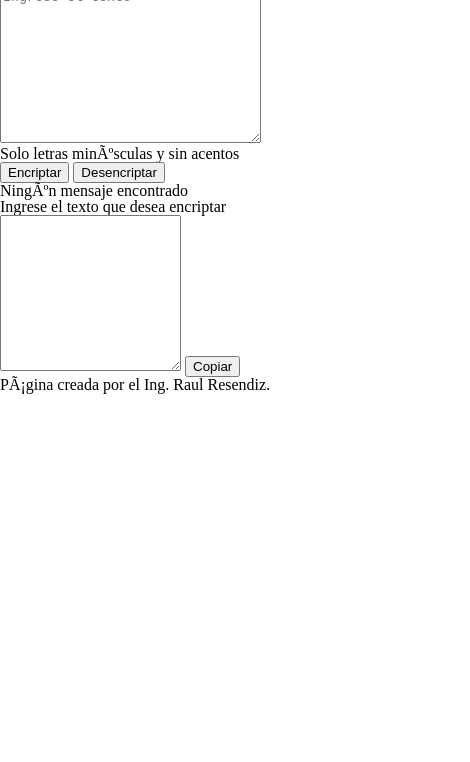
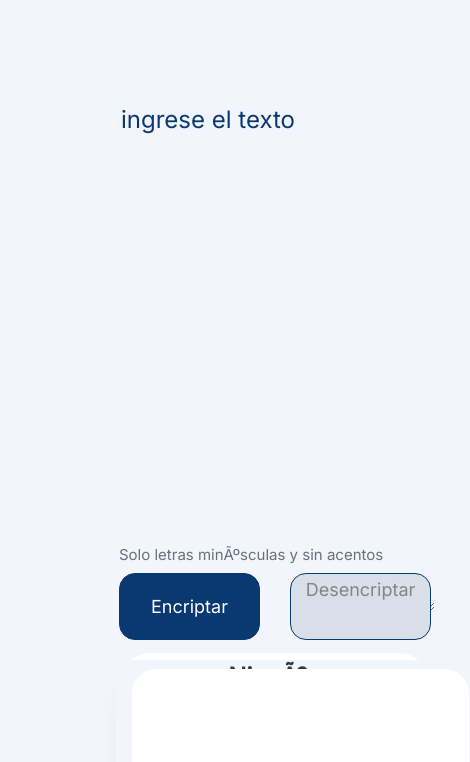
Before and after one commit to raul21r/Encriptador, a plain HTML site: page Pagina_Encriptador.html in a window 390 px wide. Shown: the part 64-826 px from the top of the page, 470 px wide, since content can reach past the window. Drawn offline with Linux system fonts and the light colour scheme.

Commit message:
Estilos agregados con CSS, falta arreglar caja de texto del resultado

```diff
--- a/Pagina_Encriptador.html
+++ b/Pagina_Encriptador.html
@@ -11,7 +11,7 @@
 		<link rel="preconnect" href="https://fonts.gstatic.com" crossorigin>
 		<link href="https://fonts.googleapis.com/css2?family=Inter&display=swap" rel="stylesheet">
 		<link rel="stylesheet" href="reset.css">
-
+		<link rel="stylesheet" href="style.css">
 	</head>
 
 	<body>
@@ -23,7 +23,7 @@
 			<section class="texto_Encriptar">
 				<textarea class="textoEncriptar" id="textoEncriptar" cols="30" rows="10"  placeholder="Ingrese el texto"></textarea>
 				<div class="terminos">
-					<h6 class="informacion"> Solo letras minúsculas y sin acentos</h6>
+					<p> Solo letras minúsculas y sin acentos</p>
 				</div>
 
 				<div class="botones">
@@ -33,6 +33,7 @@
 			</section>
 
 			<section class="texto_resultado">
+				<img src="images/munheco.png" alt="Muñeco sin resultado" id="munheco">
 				<div class="tetxo_mensaje">
 					<h2 class="mensaje">Ningún mensaje encontrado</h2>
 					<p class="parrafo">Ingrese el texto que desea encriptar</p>
--- a/style.css
+++ b/style.css
@@ -11,7 +11,7 @@
 {
     padding-top: 10px;
     margin-left: 10px;
-    width: 1%;
+    width: 5%;
 }
 
 
@@ -27,15 +27,17 @@ main
 
 .textoEncriptar
 {
-    position: relative;
+    position: absolute;
     border: none;
     color: #0a3871;
-    margin-top: 90px;
+    margin-top: 80px;
     text-transform: lowercase;
     width: 42%;
     height: 60%;
     line-height: 150%;
-
+    left: 12%;
+    top: 13%;
+    background-color: #f3f5fc;
 }
 
 ::placeholder{color: #0a3871}
@@ -45,40 +47,131 @@ main
     outline: none;
 }
 
+.terminos
+{
+    display: flex;
+    flex-direction: row;
+    align-items: center;
+    padding: 0px;
+    gap: 8px;
+    position: absolute;
+    width: 80%;
+    left: 12%;
+    top: 80%;
+    color: #495057;
+    font-size: 14px;
+  }
+
+.terminos p
+{
+    font-family: "Inter";
+    font-style: normal;
+    font-weight: 400;
+    font-size: 16px;
+    line-height: 150%;
+    color: #495057;
+    opacity: 0.8;
+    flex: none;
+    order: 1;
+    flex-grow: 0;
+  }
+
+  .texto_resultado
+  {
+    display: flex;
+    justify-content: center;
+    position: absolute;
+    width: 30%;
+    height: 90%;
+    left: 60%;
+    top: 5%;
+    background: #fff;
+    box-shadow: 0px 24px 32px -8px rgba(0, 0, 0, 0.08);
+    border-radius: 32px;
+  }
+
+.tetxo_mensaje
+{
+    display: flex;
+    flex-direction: column;
+    align-items: center;
+    justify-content: center;
+    padding: 1%;
+    gap: 16px;
+    position: absolute;
+    width: 100%;
+    top: 65%;
+    text-align: center;
+}
+
 .resultado
 {
+
+    display: flex;
+    flex-direction: column;
+    align-items: top;
+    justify-content: center;
+    gap: 16px;
     background: white;
-    background-image: url("images/munheco.png");
-    background-repeat: no-repeat;
     border: none;
     border-radius: 24px;
     color: #0a3871;
-    margin-left: 98px;
-    margin-top: 20px;
-    padding-left: 20px;
-    position: fixed;
+
+    width: 100%;
+    height: 80%;
+    line-height: 150%;
+    left: 5%;
+    top: 5%;
+
+    padding: 3%;
     position: absolute;
 
 }
+
 
 .resultado:focus
 {
     outline: none;
 }
 
+.tetxo_mensaje h2
+{
+    width: 60%;
+    font-family: "Inter";
+    font-style: normal;
+    font-weight: 700;
+    font-size: 24px;
+    line-height: 120%;
+    text-align: center;
+    color: #343a40;
+}
+
+.texto_mensaje p
+{
+    width: 80%;
+    font-family: "Inter";
+    font-style: normal;
+    font-weight: 400;
+    font-size: 16px;
+    line-height: 150%;
+    text-align: center;
+    color: #495057;
+}
+
 .botones
 {
     display: flex;
-    margin-top: 18px;
+    flex-direction: row;
     align-items: flex-start;
     padding: 1% 0;
-
+    position: absolute;
+    width: 80%;
+    left: 12%;
+    top: 85%;
 }
 
 .botonEncriptar
 {
-
-width: 328px;
 height: 67px;
 background: #0A3871;
 border-radius: 24px;
@@ -91,6 +184,12 @@ font-weight: 400;
 font-size: 18px;
 line-height: 19px;
 text-align: center;
+
+align-items: center;
+justify-content: center;
+padding: 2%;
+gap: 8px;
+width: 25%;
 
 }
 
@@ -106,21 +205,25 @@ text-align: center;
 
 .botonDesencriptar
 {
-
-width: 328px;
+    box-sizing: border-box;
+    display: flex;
+    flex-direction: row;
+    align-items: flex-start;
+    justify-content: center;
+    padding: 2%;
+    gap: 8px;
+    width: 25%;
     height: 67px;
     background: #D8DFE8;
     border-radius: 24px;
     color: #858484;
     cursor: pointer;
     border: 1px solid #0A3871;
-
     font-style: bold;
     font-weight: 400;
     font-size: 18px;
     line-height: 19px;
     text-align: center;
-
     margin-left: 30px;
 
 }
@@ -135,11 +238,25 @@ margin-left: 30px;
 	border: 5px solid #0A3871;
 }
 
+.texto_resultado img
+{
+    position: absolute;
+    width: 80%;
+    height: 50%;
+    top: 15%;
+}
 
 .botonCopiar
 {
 
-width: 336px;
+    box-sizing: border-box;
+    display: flex;
+    flex-direction: row;
+    align-items: center;
+    justify-content: center;
+    padding: 2%;
+    gap: 8px;
+    width: 25%;
     height: 67px;
 background: #D8DFE8;
 border-radius: 24px;
@@ -159,11 +276,11 @@ position: absolute;
 
 }
 
-.informacion
+/*.informacion
 {
     color: #495057;
     font-size: 14px;
-}
+}*/
 
 
 footer
@@ -173,6 +290,7 @@ footer
 	padding: 40px;
 }
 
+
 @media screen and (max-width:480px)
 {
 	h1
@@ -181,15 +299,62 @@ footer
 	}
 	main
 	{
-		width: auto;
-	}
-    body
-	{
-		width: auto;
+		display: flex;
+        flex-direction: row;
 	}
 
-	.texto_resultado, .botones, .textoEncriptar, .texto_resultado, .texto_Encriptar
+    .textoEncriptar
     {
-		width: auto;
+        width: 80%;
+        height: 60%;
+        left: 10%;
+        top: 5%
     }
+
+    .terminos
+    {
+        width: 80%;
+        left: 10%;
+        top: 67%;
     }
+
+    .terminos p
+    {
+        font-size: 15px;
+    }
+
+    .botones
+    {
+        width: 80%;
+        left: 10%;
+        top:70%;
+    }
+
+    .botonEncriptar, .botonDesencriptar
+    {
+        width: 48%;
+        border-radius: 16px;
+    }
+
+	.texto_resultado
+	{
+		width: 80%;
+        height: 15%;
+        left: 10%;
+        top: 80%;
+	}
+
+    .tetxo_mensaje
+    {
+        width: 100%;
+        top: 5%;
+    }
+
+    .texto_resultado img
+    {
+        top: 0;
+        display: none;
+        visibility: hidden;
+    }
+
+}
```
Lines whose indentation alone changed are shown as unchanged.
